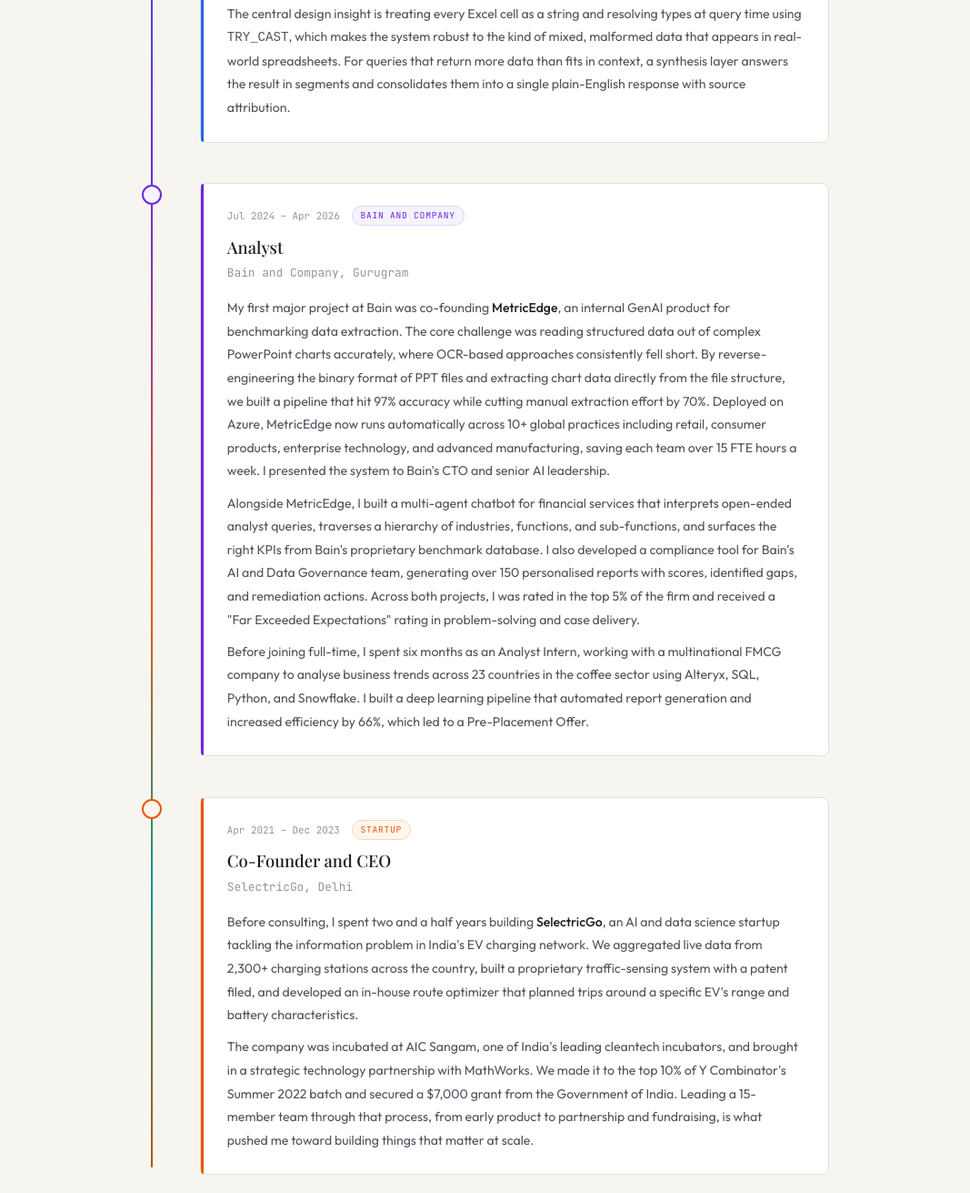
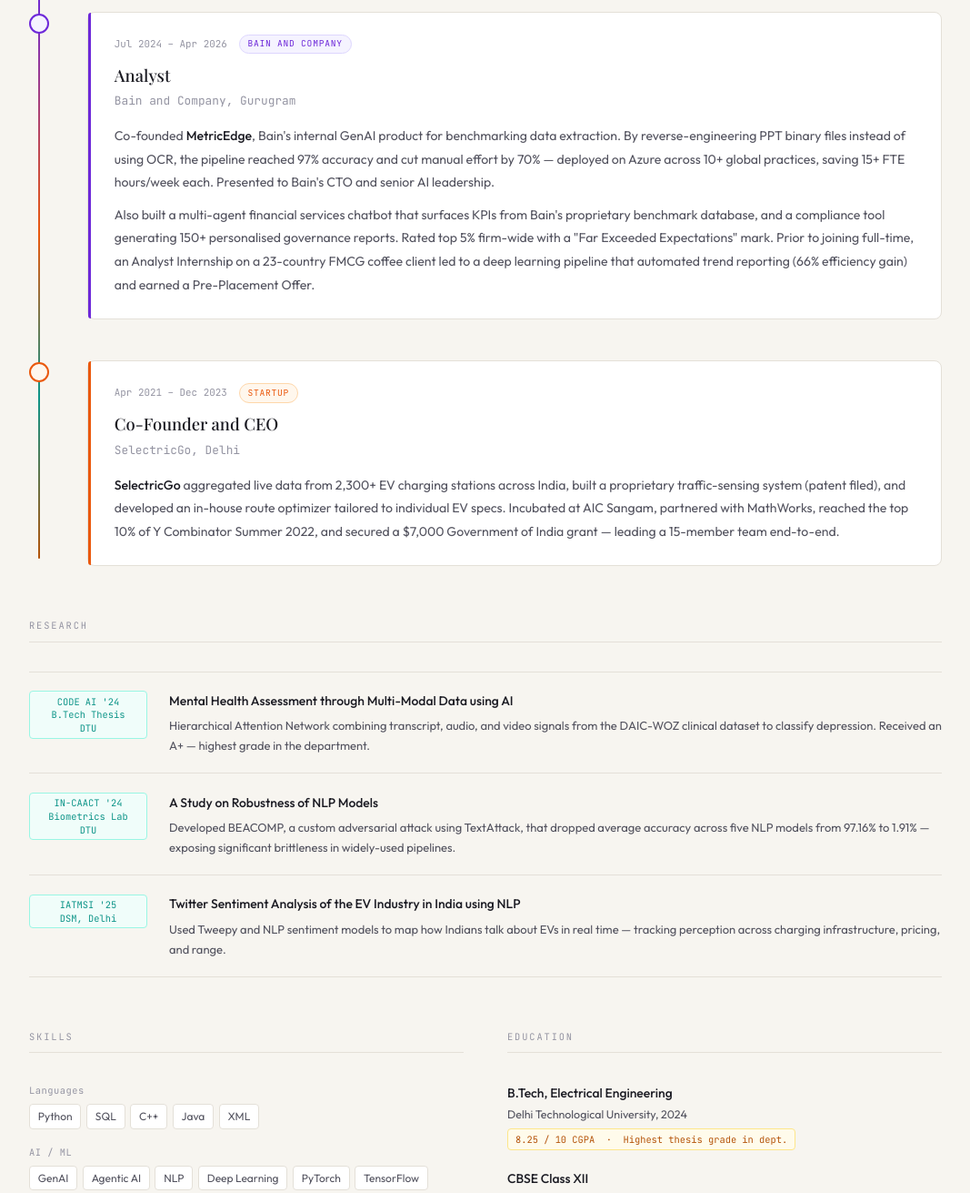
Before and after one commit to Rishabh5752/rishabh5752.github.io, a plain HTML site: page index.html in a window 1280 px wide. Shown: the part 819-2130 px from the top of the page at 91% size, without its empty margins (106-1173 px from the left). Drawn offline with nearby package versions, Linux system fonts and the light colour scheme; a web font is replaced by a local one.

Commit message:
Add files via upload

```diff
--- a/index.html
+++ b/index.html
@@ -39,9 +39,9 @@
       font-family: 'Outfit', sans-serif;
       font-size: 15px;
       line-height: 1.75;
-      max-width: 820px;
+      max-width: 1100px;
       margin: 0 auto;
-      padding: 4.5rem 2rem 7rem;
+      padding: 4.5rem 3rem 7rem;
     }
 
     a { color: var(--link); text-decoration: none; }
@@ -406,9 +406,7 @@
       </div>
     </div>
     <div class="photo">
-      <!-- To add your photo, replace this span with:
-           <img src="photo.jpg" alt="Rishabh Sharma">        -->
-      <span>your<br>photo<br>here</span>
+      <img src="photo.jpeg" alt="rishabh sharma">
     </div>
   </header>
 
@@ -435,8 +433,7 @@
         <p class="stop-role">Associate</p>
         <p class="stop-org">Bain and Company, Gurugram</p>
         <div class="stop-prose">
-          <p>I am currently building <strong>ExcelGPT</strong>, an agentic GenAI application that lets users interrogate Excel files in plain English. The core of the system is a multi-LLM pipeline: when a file is uploaded, an LLM analyses each column to classify its purpose, builds a cross-sheet formula dependency graph, and produces structural skeletons of the data. When a query arrives, the system classifies intent and routes it through a three-stage pipeline that prunes relevant tables from the full inventory, scores chunks for relevance in parallel, and generates DuckDB SQL with automatic self-repair on failure.</p>
-          <p>The central design insight is treating every Excel cell as a string and resolving types at query time using <code>TRY_CAST</code>, which makes the system robust to the kind of mixed, malformed data that appears in real-world spreadsheets. For queries that return more data than fits in context, a synthesis layer answers the result in segments and consolidates them into a single plain-English response with source attribution.</p>
+          <p>Building <strong>ExcelGPT</strong> — an agentic GenAI app that lets users interrogate Excel files in plain English. A multi-LLM pipeline classifies columns, maps cross-sheet formula dependencies, and routes queries through intent classification → table pruning → DuckDB SQL generation with automatic self-repair. The core insight: treat every cell as a string and resolve types at query time with <code>TRY_CAST</code>, making the system robust to real-world messy data.</p>
         </div>
       </div>
     </div>
@@ -452,9 +449,8 @@
         <p class="stop-role">Analyst</p>
         <p class="stop-org">Bain and Company, Gurugram</p>
         <div class="stop-prose">
-          <p>My first major project at Bain was co-founding <strong>MetricEdge</strong>, an internal GenAI product for benchmarking data extraction. The core challenge was reading structured data out of complex PowerPoint charts accurately, where OCR-based approaches consistently fell short. By reverse-engineering the binary format of PPT files and extracting chart data directly from the file structure, we built a pipeline that hit 97% accuracy while cutting manual extraction effort by 70%. Deployed on Azure, MetricEdge now runs automatically across 10+ global practices including retail, consumer products, enterprise technology, and advanced manufacturing, saving each team over 15 FTE hours a week. I presented the system to Bain's CTO and senior AI leadership.</p>
-          <p>Alongside MetricEdge, I built a multi-agent chatbot for financial services that interprets open-ended analyst queries, traverses a hierarchy of industries, functions, and sub-functions, and surfaces the right KPIs from Bain's proprietary benchmark database. I also developed a compliance tool for Bain's AI and Data Governance team, generating over 150 personalised reports with scores, identified gaps, and remediation actions. Across both projects, I was rated in the top 5% of the firm and received a "Far Exceeded Expectations" rating in problem-solving and case delivery.</p>
-          <p>Before joining full-time, I spent six months as an Analyst Intern, working with a multinational FMCG company to analyse business trends across 23 countries in the coffee sector using Alteryx, SQL, Python, and Snowflake. I built a deep learning pipeline that automated report generation and increased efficiency by 66%, which led to a Pre-Placement Offer.</p>
+          <p>Co-founded <strong>MetricEdge</strong>, Bain's internal GenAI product for benchmarking data extraction. By reverse-engineering PPT binary files instead of using OCR, the pipeline reached 97% accuracy and cut manual effort by 70% — deployed on Azure across 10+ global practices, saving 15+ FTE hours/week each. Presented to Bain's CTO and senior AI leadership.</p>
+          <p>Also built a multi-agent financial services chatbot that surfaces KPIs from Bain's proprietary benchmark database, and a compliance tool generating 150+ personalised governance reports. Rated top 5% firm-wide with a "Far Exceeded Expectations" mark. Prior to joining full-time, an Analyst Internship on a 23-country FMCG coffee client led to a deep learning pipeline that automated trend reporting (66% efficiency gain) and earned a Pre-Placement Offer.</p>
         </div>
       </div>
     </div>
@@ -470,8 +466,7 @@
         <p class="stop-role">Co-Founder and CEO</p>
         <p class="stop-org">SelectricGo, Delhi</p>
         <div class="stop-prose">
-          <p>Before consulting, I spent two and a half years building <strong>SelectricGo</strong>, an AI and data science startup tackling the information problem in India's EV charging network. We aggregated live data from 2,300+ charging stations across the country, built a proprietary traffic-sensing system with a patent filed, and developed an in-house route optimizer that planned trips around a specific EV's range and battery characteristics.</p>
-          <p>The company was incubated at AIC Sangam, one of India's leading cleantech incubators, and brought in a strategic technology partnership with MathWorks. We made it to the top 10% of Y Combinator's Summer 2022 batch and secured a $7,000 grant from the Government of India. Leading a 15-member team through that process, from early product to partnership and fundraising, is what pushed me toward building things that matter at scale.</p>
+          <p><strong>SelectricGo</strong> aggregated live data from 2,300+ EV charging stations across India, built a proprietary traffic-sensing system (patent filed), and developed an in-house route optimizer tailored to individual EV specs. Incubated at AIC Sangam, partnered with MathWorks, reached the top 10% of Y Combinator Summer 2022, and secured a $7,000 Government of India grant — leading a 15-member team end-to-end.</p>
         </div>
       </div>
     </div>
@@ -486,7 +481,7 @@
       <div class="paper-tag">CODE AI '24<br>B.Tech Thesis<br>DTU</div>
       <div>
         <p class="paper-title">Mental Health Assessment through Multi-Modal Data using AI</p>
-        <p class="paper-body">Built a Hierarchical Attention Network combining transcript, audio, and video signals from the DAIC-WOZ clinical interview dataset to classify patients with and without symptoms of depression. Received an A+ grade, the highest in the department.</p>
+        <p class="paper-body">Hierarchical Attention Network combining transcript, audio, and video signals from the DAIC-WOZ clinical dataset to classify depression. Received an A+ — highest grade in the department.</p>
       </div>
     </div>
 
@@ -494,7 +489,7 @@
       <div class="paper-tag">IN-CAACT '24<br>Biometrics Lab<br>DTU</div>
       <div>
         <p class="paper-title">A Study on Robustness of NLP Models</p>
-        <p class="paper-body">Developed BEACOMP, a custom adversarial attack using the TextAttack framework, to probe how fragile standard NLP models really are. Tested against five models, the attack dropped average accuracy from 97.16% to 1.91%, exposing significant brittleness in widely-used pipelines.</p>
+        <p class="paper-body">Developed BEACOMP, a custom adversarial attack using TextAttack, that dropped average accuracy across five NLP models from 97.16% to 1.91% — exposing significant brittleness in widely-used pipelines.</p>
       </div>
     </div>
 
@@ -502,7 +497,7 @@
       <div class="paper-tag">IATMSI '25<br>DSM, Delhi</div>
       <div>
         <p class="paper-title">Twitter Sentiment Analysis of the EV Industry in India using NLP</p>
-        <p class="paper-body">Used the Tweepy library to collect real-time tweets and applied NLP sentiment models to map how Indians talk about electric vehicles, tracking perception across topics like charging infrastructure, pricing, and range.</p>
+        <p class="paper-body">Used Tweepy and NLP sentiment models to map how Indians talk about EVs in real time — tracking perception across charging infrastructure, pricing, and range.</p>
       </div>
     </div>
 
```
